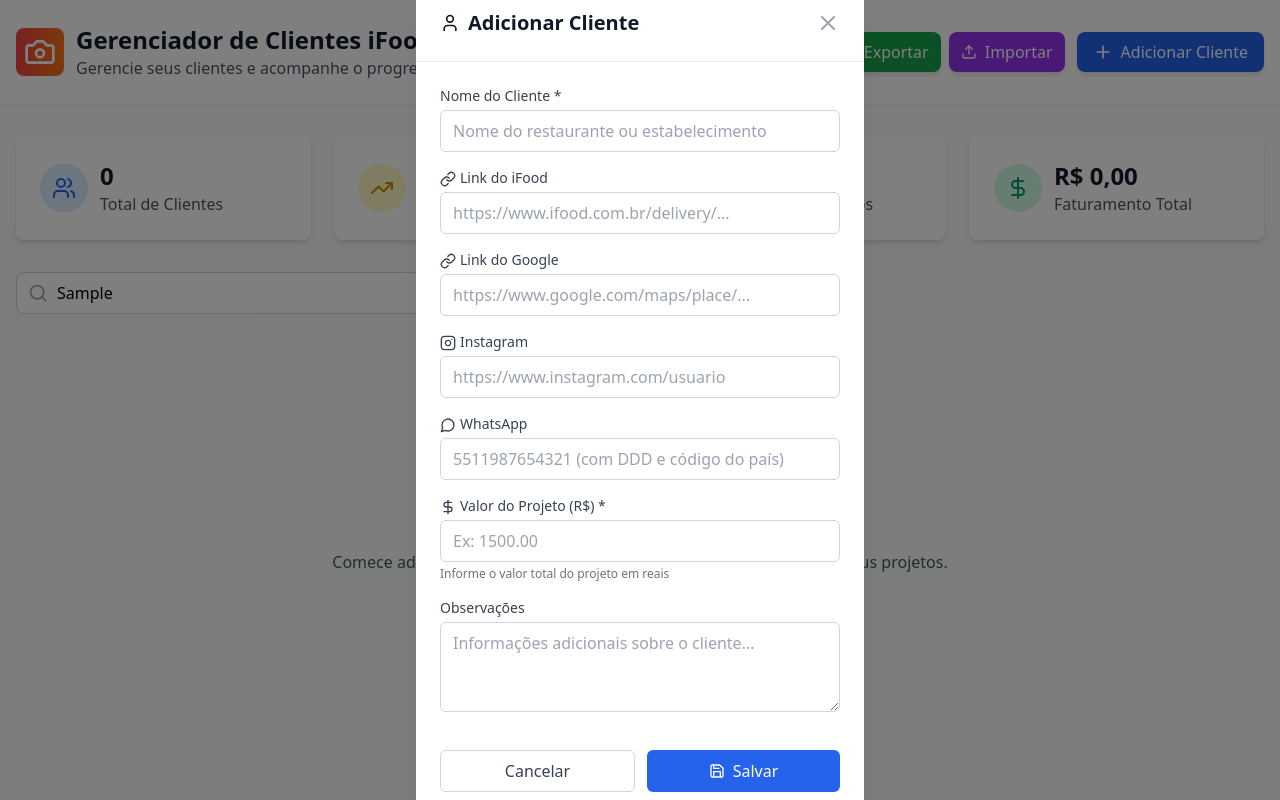
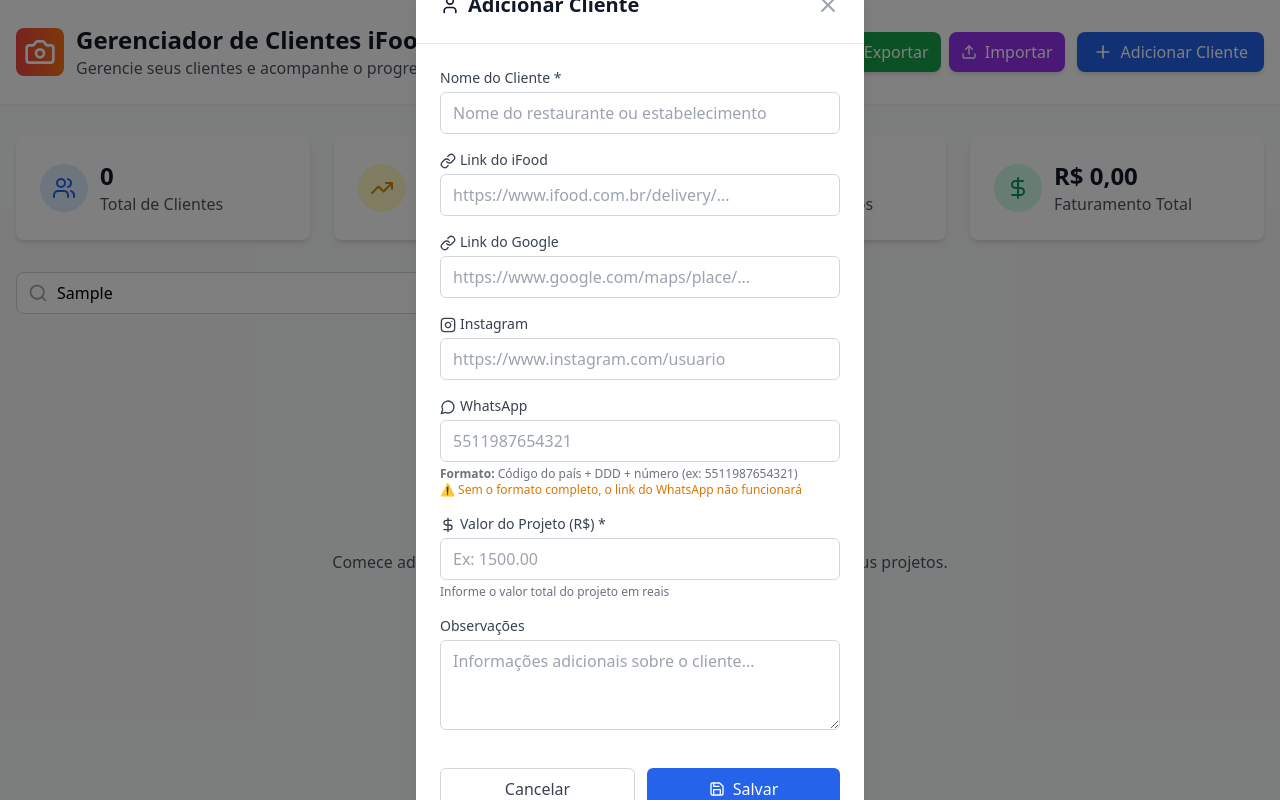
Before and after one commit to yansassi23/artesifood, a React (Vite) app: page / in a window 1280 px wide. Both pictures are taken after typing "Sample" into the empty fields and a click on the button "Adicionar Primeiro Cliente". Built offline with nearby package versions, Linux system fonts and the light colour scheme.

Commit message:
Improve WhatsApp input guidance

```diff
--- a/src/components/ClientFormModal.tsx
+++ b/src/components/ClientFormModal.tsx
@@ -176,8 +176,13 @@
               value={formData.whatsapp}
               onChange={handleChange}
               className="w-full px-3 py-2 border border-gray-300 rounded-md focus:outline-none focus:ring-2 focus:ring-blue-500 focus:border-transparent"
-              placeholder="5511987654321 (com DDD e código do país)"
+              placeholder="5511987654321"
             />
+            <p className="text-xs text-gray-500 mt-1">
+              <strong>Formato:</strong> Código do país + DDD + número (ex: 5511987654321)
+              <br />
+              <span className="text-amber-600">⚠️ Sem o formato completo, o link do WhatsApp não funcionará</span>
+            </p>
           </div>
 
           <div>
```
